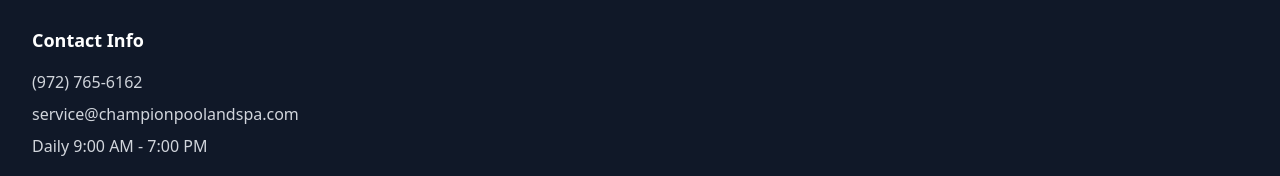
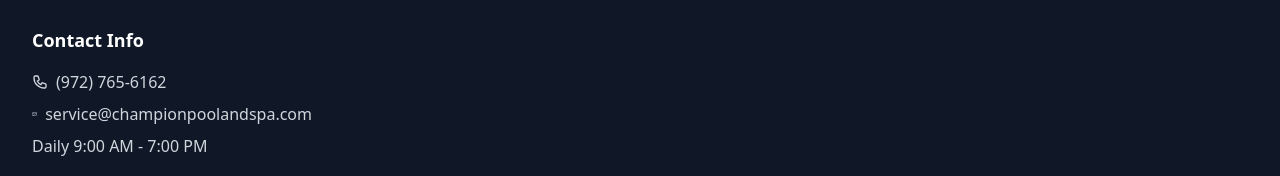
Before and after one commit to y0dev/champ_pool_and_spa, a Next.js app: page / in a window 1280 px wide. Shown: the part 7085-7261 px from the top of the page. Built offline with nearby package versions, Linux system fonts and the light colour scheme; no server answers; a web font is replaced by a local one.

Commit message:
Make footer phone and email clickable with template email and phone links

```diff
--- a/src/components/Footer.tsx
+++ b/src/components/Footer.tsx
@@ -65,8 +65,28 @@
           <div>
             <h3 className="text-lg font-semibold mb-4">Contact Info</h3>
             <ul className="space-y-2">
-              <li className="text-gray-300">{CONTACT_INFO.phone}</li>
-              <li className="text-gray-300">{CONTACT_INFO.email}</li>
+              <li>
+                <a
+                  href={`tel:${CONTACT_INFO.phone.replace(/\s/g, '')}`}
+                  className="text-gray-300 hover:text-white transition-colors flex items-center space-x-2"
+                >
+                  <svg className="w-4 h-4" fill="none" stroke="currentColor" viewBox="0 0 24 24">
+                    <path strokeLinecap="round" strokeLinejoin="round" strokeWidth={2} d="M3 5a2 2 0 012-2h3.28a1 1 0 01.948.684l1.498 4.493a1 1 0 01-.502 1.21l-2.257 1.13a11.042 11.042 0 005.516 5.516l1.13-2.257a1 1 0 011.21-.502l4.493 1.498a1 1 0 01.684.949V19a2 2 0 01-2 2h-1C9.716 21 3 14.284 3 6V5z" />
+                  </svg>
+                  <span>{CONTACT_INFO.phone}</span>
+                </a>
+              </li>
+              <li>
+                <a
+                  href={`mailto:${CONTACT_INFO.email}?subject=Pool Service Inquiry&body=Hi Julio,%0D%0A%0D%0AI'm interested in your pool services.%0D%0A%0D%0APlease provide more information about:%0D%0A- Pool maintenance services%0D%0A- Pool repair services%0D%0A- Pricing and availability%0D%0A%0D%0AThank you!`}
+                  className="text-gray-300 hover:text-white transition-colors flex items-center space-x-2"
+                >
+                  <svg className="w-4 h-4" fill="none" stroke="currentColor" viewBox="0 0 24 24">
+                    <path strokeLinecap="round" strokeLinejoin="round" strokeWidth={2} d="M3 8l7.89 4.26a2 2 0 002.22 0L21 8M5 19h14a2 2 0 002-2V7a2 2 0 00-2-2H5a2 2 0 00-2 2v10a2 2 0 002 2z" />
+                  </svg>
+                  <span>{CONTACT_INFO.email}</span>
+                </a>
+              </li>
               <li className="text-gray-300">{CONTACT_INFO.businessHours}</li>
             </ul>
           </div>
```
